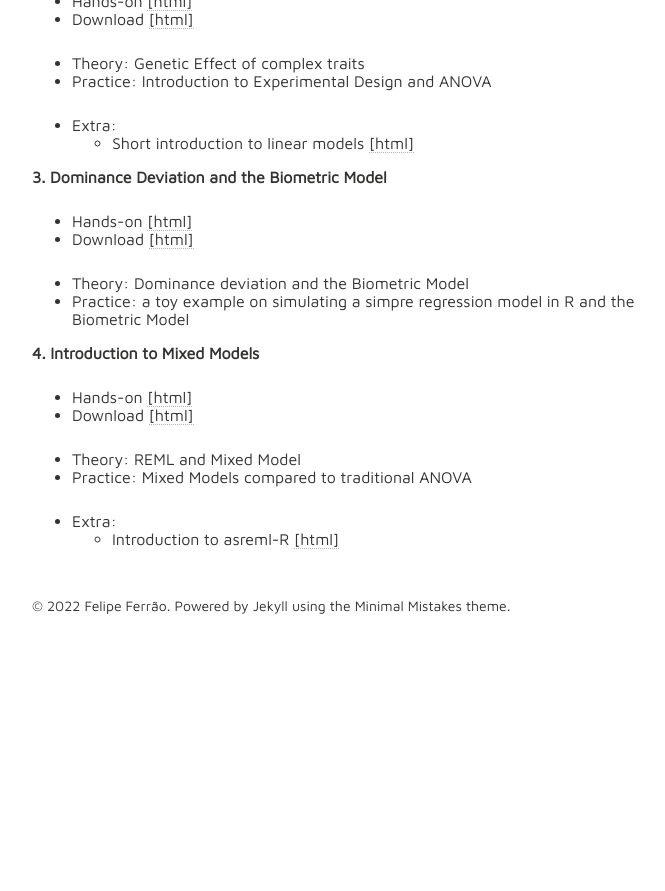
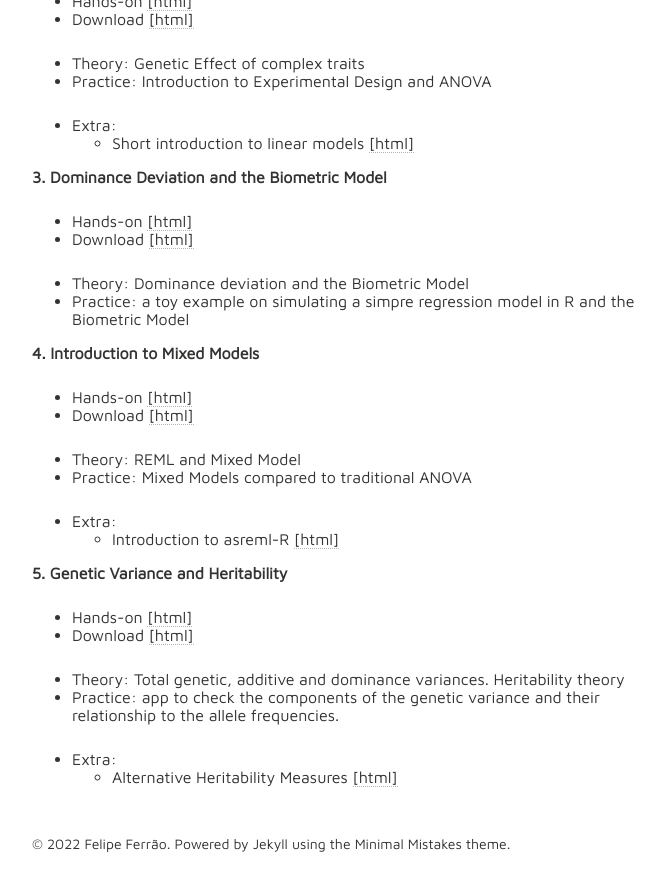
Before and after one commit to lfelipe-ferrao/lfelipe-ferrao.github.io, a Jekyll site: the page built from class/quantGenetic/index.md, in a window 1280 px wide and 900 px high, scrolled down 2261 px. Shown: the top 891 px of the window, without its empty margins (288-953 px from the left). Built offline with Jekyll 4.4.1, drawn with Linux system fonts in a browser that asks for light colours; nearby versions of some CDN libraries; our own code applies the rules of GitHub Pages for plain Markdown files; before the commit the page ends 2923 px from its top, so only the background shows below that.

Commit message:
Update index.md

```diff
--- a/class/quantGenetic/index.md
+++ b/class/quantGenetic/index.md
@@ -94,3 +94,14 @@ It is an attempt to organize and make available to any student the class notes u
 
 - Extra:
   - Introduction to asreml-R [[html]](https://htmlpreview.github.io/?https://github.com/lfelipe-ferrao/lfelipe-ferrao.github.io/blob/master/class/quantGenetic/2Intro_ASREML.html)
+
+**5. Genetic Variance and Heritability**
+
+- Hands-on [[html]](https://htmlpreview.github.io/?https://github.com/lfelipe-ferrao/lfelipe-ferrao.github.io/blob/master/class/quantGenetic/week6.html)
+- Download [[html]](https://minhaskamal.github.io/DownGit/#/home?url=https://github.com/lfelipe-ferrao/lfelipe-ferrao.github.io/blob/master/class/quantGenetic/week6_2022.html)
+
+- Theory: Total genetic, additive and dominance variances. Heritability theory
+- Practice: app to check the components of the genetic variance and their relationship to the allele frequencies.
+
+- Extra:
+  - Alternative Heritability Measures [[html]](https://htmlpreview.github.io/?https://github.com/lfelipe-ferrao/lfelipe-ferrao.github.io/blob/master/class/quantGenetic/h2_2022.html)
```
